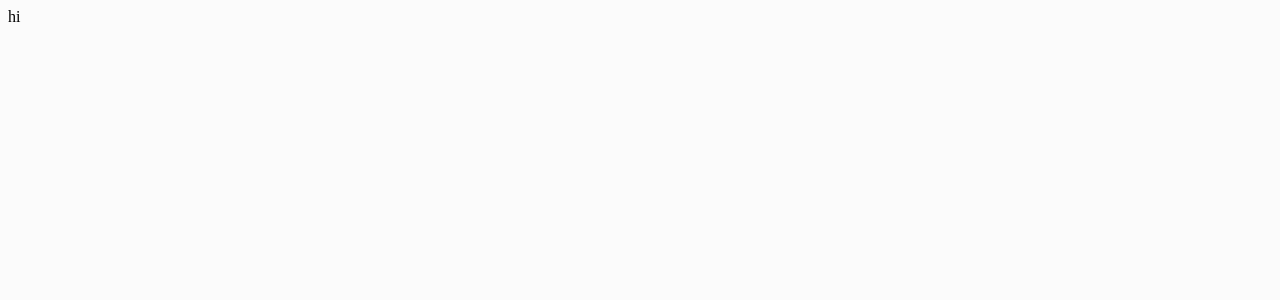
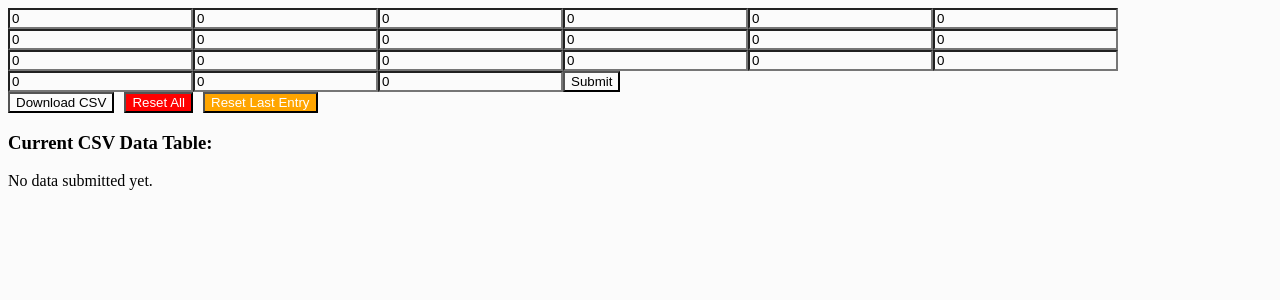
Before and after one commit to sephhhh/traffic-optimizer, a React (Create React App) app in the folder client/: page /inputForm in a window 1280 px wide. Shown: the top 300 px of the page. Built offline with nearby package versions, Linux system fonts and the light colour scheme.

Commit message:
users can create relevant csv file

```diff
--- a/client/src/pages/InputForm.js
+++ b/client/src/pages/InputForm.js
@@ -1,12 +1,165 @@
-// ./pages/inputFilePage.js
-import React from 'react';
+import React, { useState } from "react";
 
-const InputForm = () => {
+// Define the form fields in a single object for easy expansion
+const initialFormState = {
+  timeOfDay: "0",
+  intersectionName: "0",
+  intersectionID: "0",
+  trafficInput: "0",
+  trafficOutput: "0",
+
+  nwTime: "0",
+  enTime: "0",
+  seTime: "0",
+  wsTime: "0",
+  nsTime: "0",
+  snTime: "0",
+  weTime: "0",
+  ewTime: "0",
+
+  greenLightTime: "0",
+  redLightTime: "0",
+  roadDirection: "0",
+  roadID: "0",
+  maxCapacity: "0",
+  turnLeftPercentage: "0",
+  turnRightPercentage: "0",
+  goStraightPercentage: "0",
+};
+
+// Function to handle form field changes
+const handleChange = (e, setFormData) => {
+  // extracts name and value from e.target
+  // same as const name = e.target.name
+  const { name, value } = e.target;
+  //keeps time, adds name
+  //(prev) is paramenter
+  // => () is the return
+  // ...prev, [name]:value
+  //keeps any previous name-value, adds new name-value
+  //time: "2", name "xyz"
+  setFormData((prev) => ({ ...prev, [name]: value }));
+};
+
+// Function to handle form submission
+const handleSubmit = (e, formData, setSubmittedData, resetForm) => {
+  //stops page from reloading when submitting lets react handle it
+  e.preventDefault();
+  // similar to setFormData((prev) => ({ ...prev, [name]: value }));
+  // ...prev --> {time: "2", name: "xyz"}
+  // ...formData --> {time: "3", name: "abc"}
+  // submittedData = [
+  //    {time: "2", name: "xyz"}
+  //    {time: "3", name: "abc"}
+  // ]
+  setSubmittedData((prev) => [...prev, { ...formData }]);
+  // clears current input fields
+  // replaces with default values
+  resetForm();
+};
+
+// clears current input fields
+// reverts to default values created in initialFormState
+const resetForm = (setFormData) => {
+  setFormData({ ...initialFormState });
+};
+
+// Function to reset all submitted data
+const resetData = (setSubmittedData) => {
+  setSubmittedData([]);
+};
+
+// Function to reset only the last added entry
+const resetLastEntry = (setSubmittedData) => {
+  setSubmittedData((prev) => prev.slice(0, -1)); // Remove last item from array
+};
+
+// Function to generate and download CSV
+const downloadCSV = (submittedData, headers) => {
+  if (submittedData.length === 0) return alert("No data to download!");
+
+  const csvRows = [
+    headers.join(","), // Add header row
+    ...submittedData.map((row) => Object.values(row).join(",")), // Add all data rows
+  ];
+
+  const blob = new Blob([csvRows.join("\n")], { type: "text/csv" });
+  const link = document.createElement("a");
+  link.href = URL.createObjectURL(blob);
+  link.download = "traffic_data.csv";
+  document.body.appendChild(link);
+  link.click();
+  document.body.removeChild(link);
+};
+
+// Reusable Form Component
+const TrafficForm = ({ formData, setFormData, setSubmittedData }) => {
   return (
-    <div>
-      hi
-    </div>
+    <form onSubmit={(e) => handleSubmit(e, formData, setSubmittedData, () => resetForm(setFormData))}>
+      {Object.keys(formData).map((key) => (
+        <input
+          key={key}
+          name={key}
+          value={formData[key]}
+          onChange={(e) => handleChange(e, setFormData)}
+          placeholder={key.replace(/([A-Z])/g, " $1").trim()}
+        />
+      ))}
+      <button type="submit">Submit</button>
+    </form>
   );
 };
 
+// Reusable Table Component
+const SubmittedTable = ({ submittedData, headers }) => {
+  return submittedData.length > 0 ? (
+    <table border="1" style={{ marginTop: "10px", width: "100%", textAlign: "left" }}>
+      <thead>
+        <tr>
+          {headers.map((header) => (
+            <th key={header}>{header}</th>
+          ))}
+        </tr>
+      </thead>
+      <tbody>
+        {submittedData.map((data, index) => (
+          <tr key={index}>
+            {Object.values(data).map((value, i) => (
+              <td key={i}>{value}</td>
+            ))}
+          </tr>
+        ))}
+      </tbody>
+    </table>
+  ) : (
+    <p>No data submitted yet.</p>
+  );
+};
+
+// Main Component
+function InputForm() {
+  const [formData, setFormData] = useState({ ...initialFormState });
+  const [submittedData, setSubmittedData] = useState([]);
+  const headers = Object.keys(initialFormState).map((key) => key.replace(/([A-Z])/g, " $1").trim());
+
+  return (
+    <div>
+      <TrafficForm formData={formData} setFormData={setFormData} setSubmittedData={setSubmittedData} />
+
+      {/* Action Buttons */}
+      <button onClick={() => downloadCSV(submittedData, headers)}>Download CSV</button>
+      <button onClick={() => resetData(setSubmittedData)} style={{ marginLeft: "10px", background: "red", color: "white" }}>
+        Reset All
+      </button>
+      <button onClick={() => resetLastEntry(setSubmittedData)} style={{ marginLeft: "10px", background: "orange", color: "white" }}>
+        Reset Last Entry
+      </button>
+
+      {/* Submitted Data Table */}
+      <h3>Current CSV Data Table:</h3>
+      <SubmittedTable submittedData={submittedData} headers={headers} />
+    </div>
+  );
+}
+
 export default InputForm;
```
